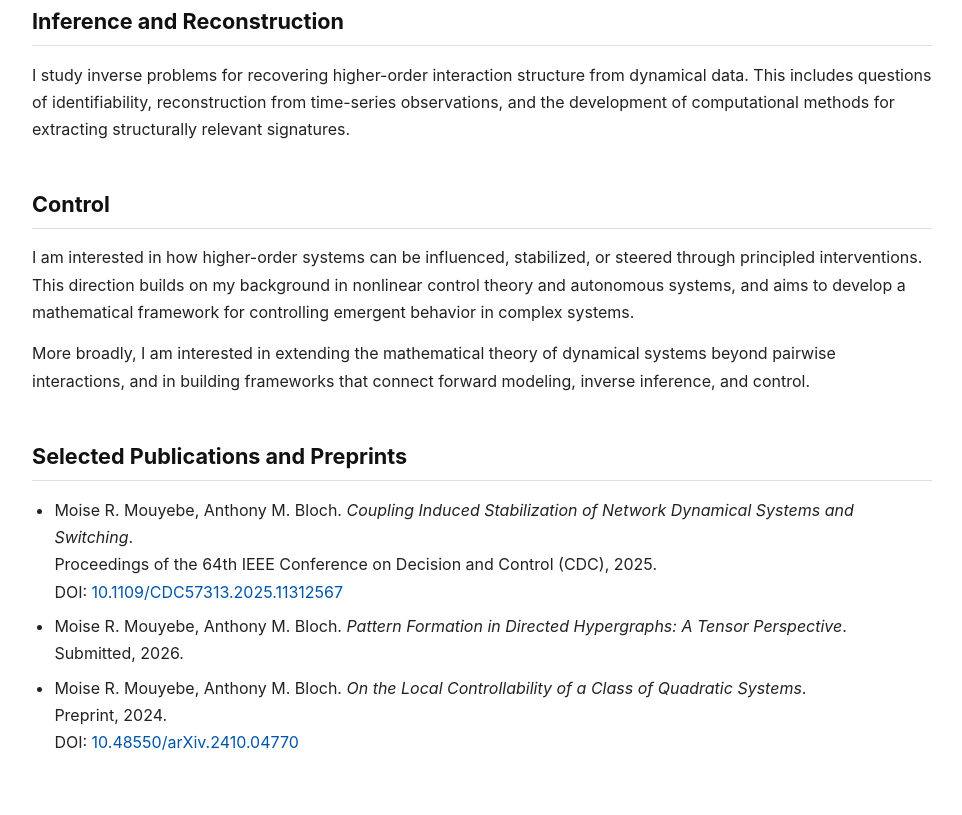
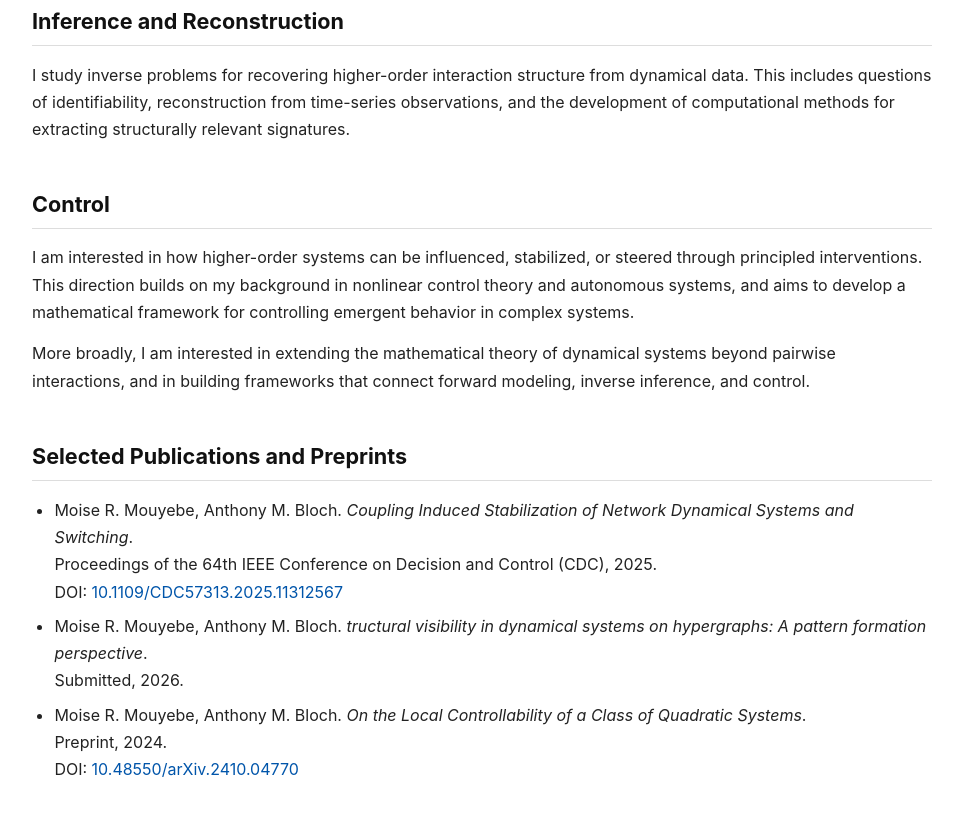
Before and after one commit to mmouyebe/mmouyebe.github.io, a plain HTML site: page research.html in a window 1280 px wide. Shown: the part 667-1482 px from the top of the page, without its empty margins (158-1120 px from the left). Drawn offline with Linux system fonts and the light colour scheme.

Commit message:
Update publication title in research.html

```diff
--- a/research.html
+++ b/research.html
@@ -69,7 +69,8 @@ More broadly, I am interested in extending the mathematical theory of dynamical
 
     <li>
         Moise R. Mouyebe, Anthony M. Bloch.
-        <em>Pattern Formation in Directed Hypergraphs: A Tensor Perspective</em>.<br>
+        <em>tructural visibility in dynamical systems on hypergraphs: A pattern
+formation perspective</em>.<br>
         Submitted, 2026.
     </li>
 
```
